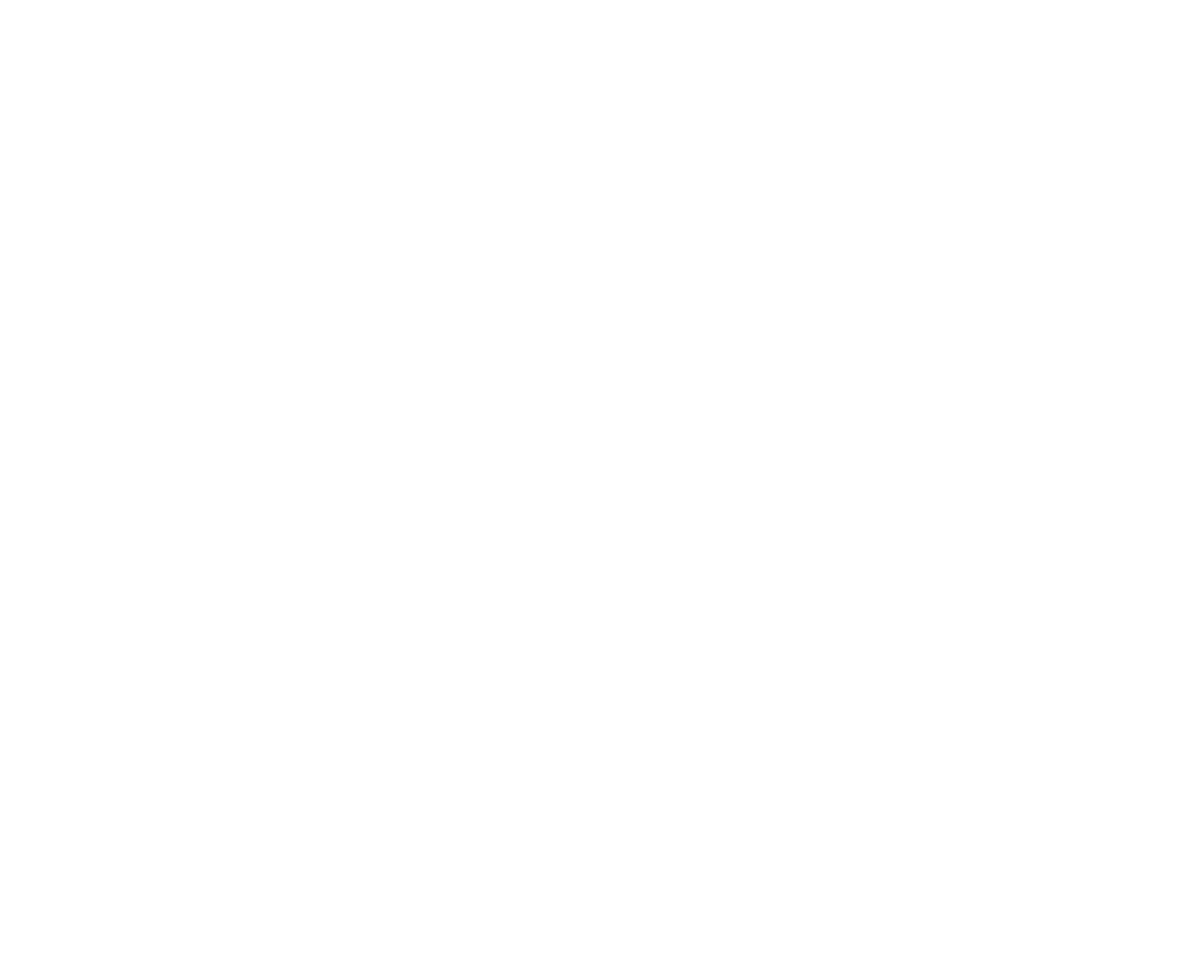
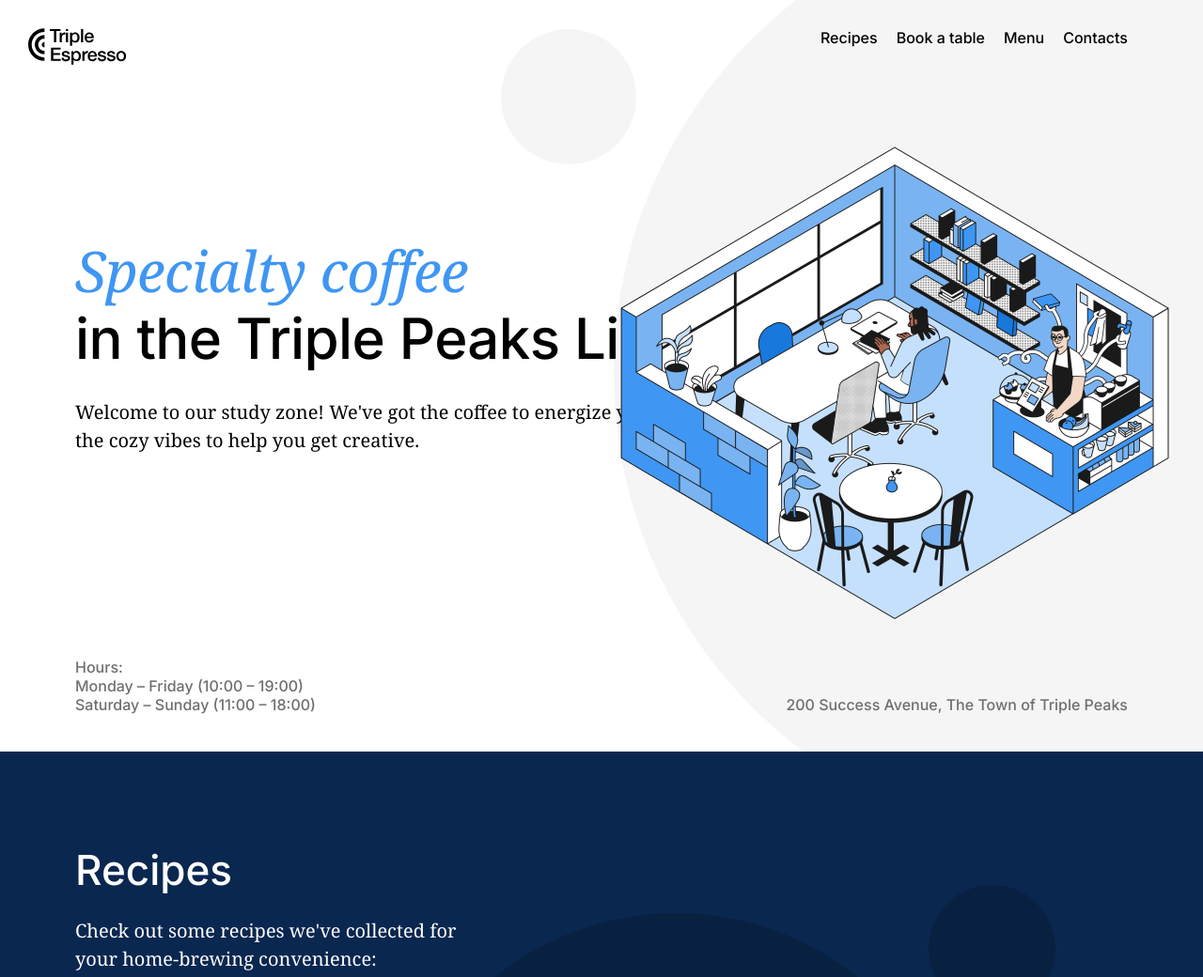
Before and after one commit to Rocky-eng-coder/se_project_coffeeshop, a plain HTML site: page index.html in a window 1280 px wide. Shown: the top 1040 px of the page at 94% size. Before the commit the page ends 800 px from the top, so only its background shows below. Drawn offline with Linux system fonts and the light colour scheme.

Commit message:
new changes to project

```diff
--- a/index.html
+++ b/index.html
@@ -22,9 +22,58 @@
   </head>
   <body>
     <div class="page">
-      <header class="header"></header>
+      <header class="header">
+        <nav class="nav">
+          <img
+            src="./images/logo_coffeeshop_dark.svg"
+            alt="Triple Espresso logo"
+            class="nav__logo"
+          />
+          <ul class="nav__links">
+            <li>
+              <a href="#recipes" class="nav__link">Recipes</a>
+            </li>
+          <li>
+            <a href="" class="nav__link">Book a table</a>
+          </li>
+          <li>
+            <a href="" class="nav__link">Menu</a>
+          </li>
+          <li>
+            <a href="" class="nav__link">Contacts</a>
+          </li>
+        </ul>
+        </nav>
+
+        <h1 class="header__title">
+          <span class="header__span-accent">Specialty coffee</span> in the Triple Peaks Library</h1>
+          <p class="header__description">Welcome to our study zone! We've got the coffee to energize you and the cozy vibes to help you get creative.</p>
+          <img src="./images/inside_coffee_shop.png" alt="customers inside of coffee shop" class="header__image" />
+<div class="header__footer">
+  <div>
+  <p class="header__paragraph">Hours:</p>
+  <p class="header__paragraph">Monday &ndash; Friday (10:00 &ndash; 19:00)</p>
+  <p class="header__paragraph">Saturday &ndash; Sunday (11:00 &ndash; 18:00)</p>
+</div>
+<div>
+  <p class="header__paragraph">200 Success Avenue, The Town of Triple Peaks</p>
+</div>
+</header>
       <main class="content">
-        <section class="recipes"></section>
+        <section id="recipes"class="recipes">
+          <h2 class="recipes__title">Recipes</h2>
+          <p class="recipes__subtitle">Check out some recipes we've collected for your home-brewing convenience:</p>
+          <ul class="recipes__videos">
+            <li>
+              <iframe width="560" height="315" src="https://www.youtube.com/embed/j6VlT_jUVPc?si=03uNy2VDk2jCisPP" title="YouTube video player" frameborder="0" allow="accelerometer; autoplay; clipboard-write; encrypted-media; gyroscope; picture-in-picture; web-share" referrerpolicy="strict-origin-when-cross-origin" allowfullscreen></iframe>
+              <p class="recipes__video-caption"><span>Aerospace recipe</span> <span>~5 min</span></p>
+            </li>
+            <li>
+              <iframe width="560" height="315" src="https://www.youtube.com/embed/st571DYYTR8?si=Mj28xEcAIQPLFyii" title="YouTube video player" frameborder="0" allow="accelerometer; autoplay; clipboard-write; encrypted-media; gyroscope; picture-in-picture; web-share" referrerpolicy="strict-origin-when-cross-origin" allowfullscreen></iframe>
+              <p class="recipes__video-caption"><span>Fresh press recipe</span> <span>~15 min</span></p>
+            </li>
+          </ul>
+        </section>
         <section class="reservation"></section>
         <section class="menu"></section>
         <section class="about"></section>
--- a/pages/index.css
+++ b/pages/index.css
@@ -1,8 +1,140 @@
 .page {
   min-width: 1100px;
   max-width: 1600px;
-  margin: auto;
+  margin: 0 auto;
   font-family: inter, Arial, sans-serif;
   font-size: 16px;
   line-height: 20px;
+  text-decoration-color: #000000;
 }
+.header {
+  padding: 30px 80px 40px;
+  display: flex;
+  flex-direction: column;
+  height: 800px;
+  box-sizing: border-box;
+  background-image: url(../images/background_header.svg);
+  position: relative;
+  background-size: cover;
+}
+.header__image {
+  position: absolute;
+  top: 124px;
+  right: 5px;
+  width: 646px;
+  height: 568px;
+}
+
+.header__title {
+  margin: 183px 0 0;
+  font-family: "Inter", "Arial", sans-serif;
+  font-weight: 500;
+  font-size: 60px;
+  line-height: 72px;
+  letter-spacing: -0.6px;
+  max-width: 729px;
+}
+.header__span-accent {
+  color: #3f96f3;
+  display: block;
+  font-family: "Noto Serif", "Times New Roman", serif;
+  font-style: italic;
+  font-weight: normal;
+  font-size: 60px;
+  line-height: 72px;
+}
+
+.header__description {
+  font-family: "Noto Serif", "Times New Roman", serif;
+  font-size: 20px;
+  line-height: 30px;
+  margin: 28px 0 0;
+  max-width: 683px;
+}
+.header__footer {
+  margin-top: auto;
+  display: flex;
+  justify-content: space-between;
+  align-items: flex-end;
+}
+
+.header__paragraph {
+  margin: 0;
+  font-family: "Inter", "Arial", sans-serif;
+  font-weight: 500;
+  font-size: 16px;
+  line-height: 20px;
+  color: #6f6f6f;
+}
+
+.nav {
+  display: flex;
+  justify-content: space-between;
+}
+.nav__logo {
+  position: relative;
+  left: -50px;
+  width: 105px;
+  height: 39px;
+}
+
+.nav__links {
+  display: flex;
+  list-style-type: none;
+  gap: 20px;
+  padding: 0;
+  margin: 0;
+  font-family: "Inter", "Arial", san-serif;
+  font-weight: 500;
+  font-size: 16px;
+  line-height: 20px;
+}
+
+.nav__link {
+  text-decoration-line: none;
+  color: #000000;
+}
+
+.recipes {
+  color: #fff;
+  background-color: #0a2750;
+  padding: 100px 80px 215px;
+  background-image: url(../images/background_recipes.svg);
+}
+
+.recipes__title {
+  margin: 0 0 24px;
+  font-family: "Inter";
+  font-weight: 500;
+  font-size: 44px;
+  line-height: 52px;
+  max-width: 580px;
+}
+
+.recipes__subtitle {
+  margin: 0 0 80px;
+  font-family: "Noto Serif";
+  font-style: normal;
+  font-weight: normal;
+  font-size: 20px;
+  line-height: 30px;
+  max-width: 438px;
+}
+
+.recipes__videos {
+  display: flex;
+  justify-content: center;
+  list-style: none;
+  gap: 40px;
+}
+
+.recipes__video-caption {
+  display: flex;
+  justify-content: space-between;
+  font-family: "Inter";
+  font-style: normal;
+  font-weight: 500;
+  font-size: 20px;
+  line-height: 30px;
+  margin-top: 24px;
+}
```
Also changed, not shown: 1 other file.
